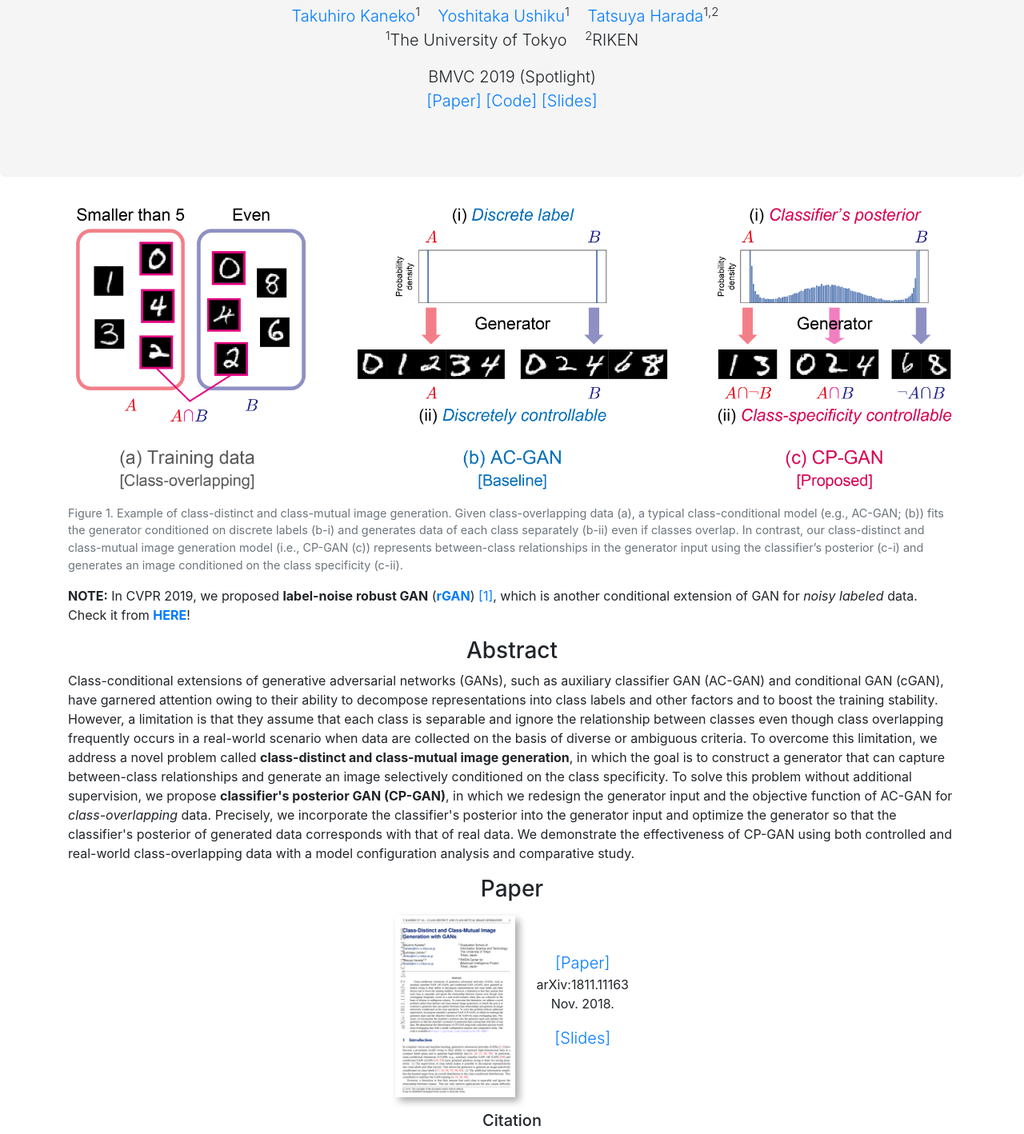
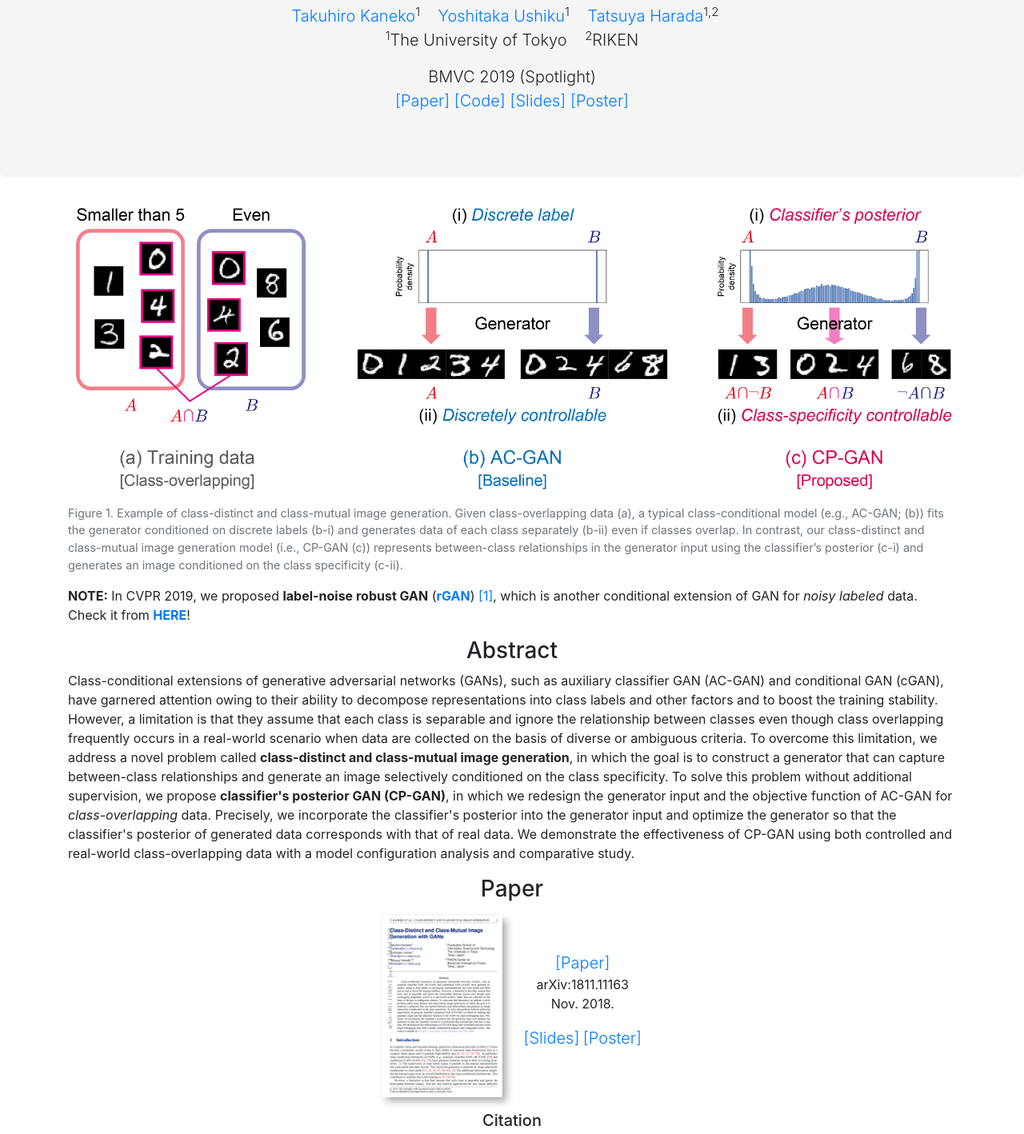
Before and after one commit to takuhirok/CP-GAN, a plain HTML site: page docs/index.html in a window 1280 px wide. Shown: the part 105-1523 px from the top of the page at 80% size. Drawn offline with nearby package versions, Linux system fonts and the light colour scheme.

Commit message:
add poster

```diff
--- a/docs/index.html
+++ b/docs/index.html
@@ -52,6 +52,7 @@
 	  <a href="https://arxiv.org/abs/1811.11163">[Paper]</a>
 	  <a href="https://github.com/takuhirok/CP-GAN/">[Code]</a>
 	  <a href="CP-GAN_slides.pdf">[Slides]</a>
+	  <a href="CP-GAN_poster.pdf">[Poster]</a>
 	  </p>
 	</div>
       </div>
@@ -93,6 +94,7 @@
 		  </p>
 		  <p>
 		    <a href="CP-GAN_slides.pdf" class="lead">[Slides]</a>
+		    <a href="CP-GAN_poster.pdf" class="lead">[Poster]</a>
 		  </p>
 		</td>
 	      </tr>
```
Also changed, not shown: 2 other files.
